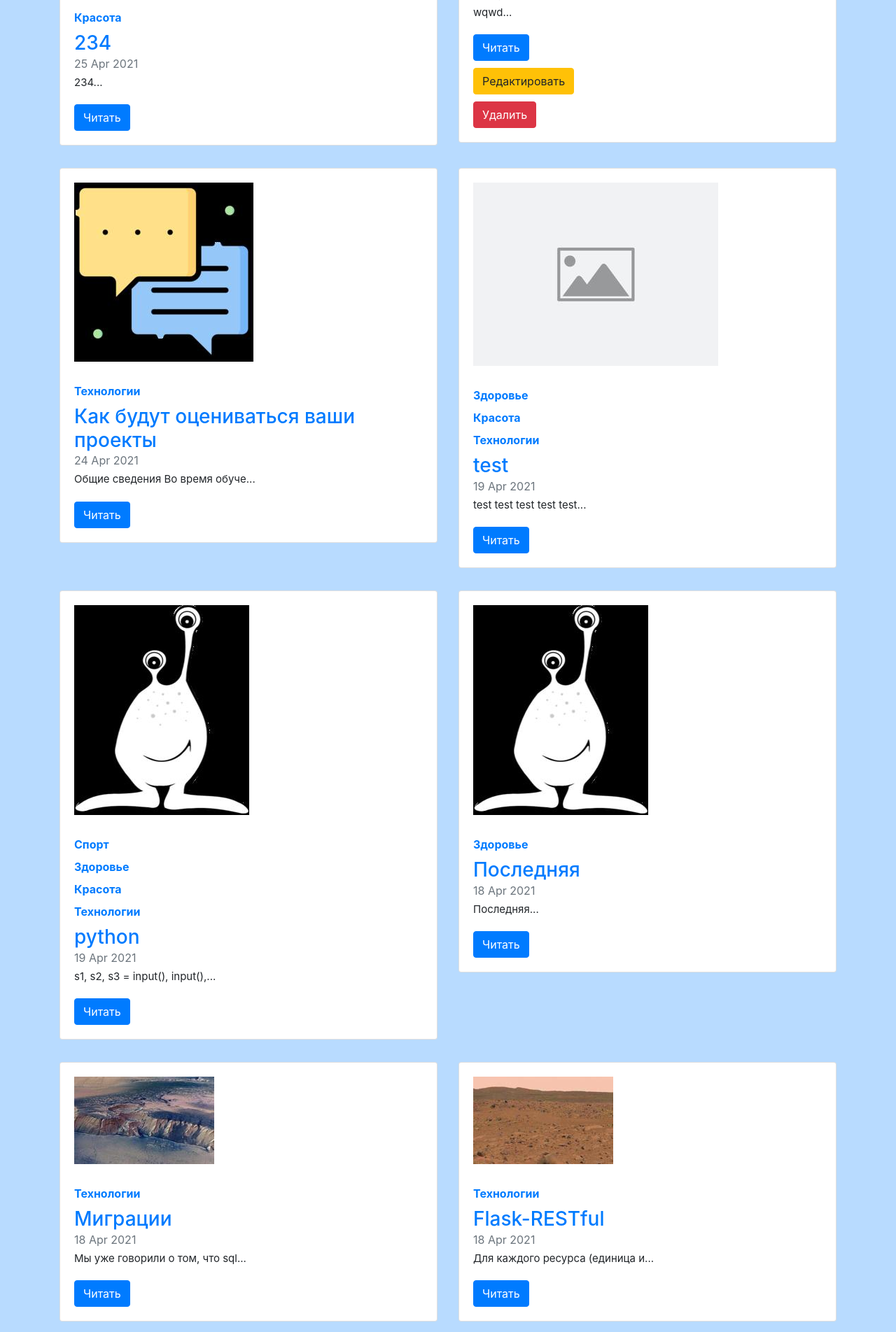
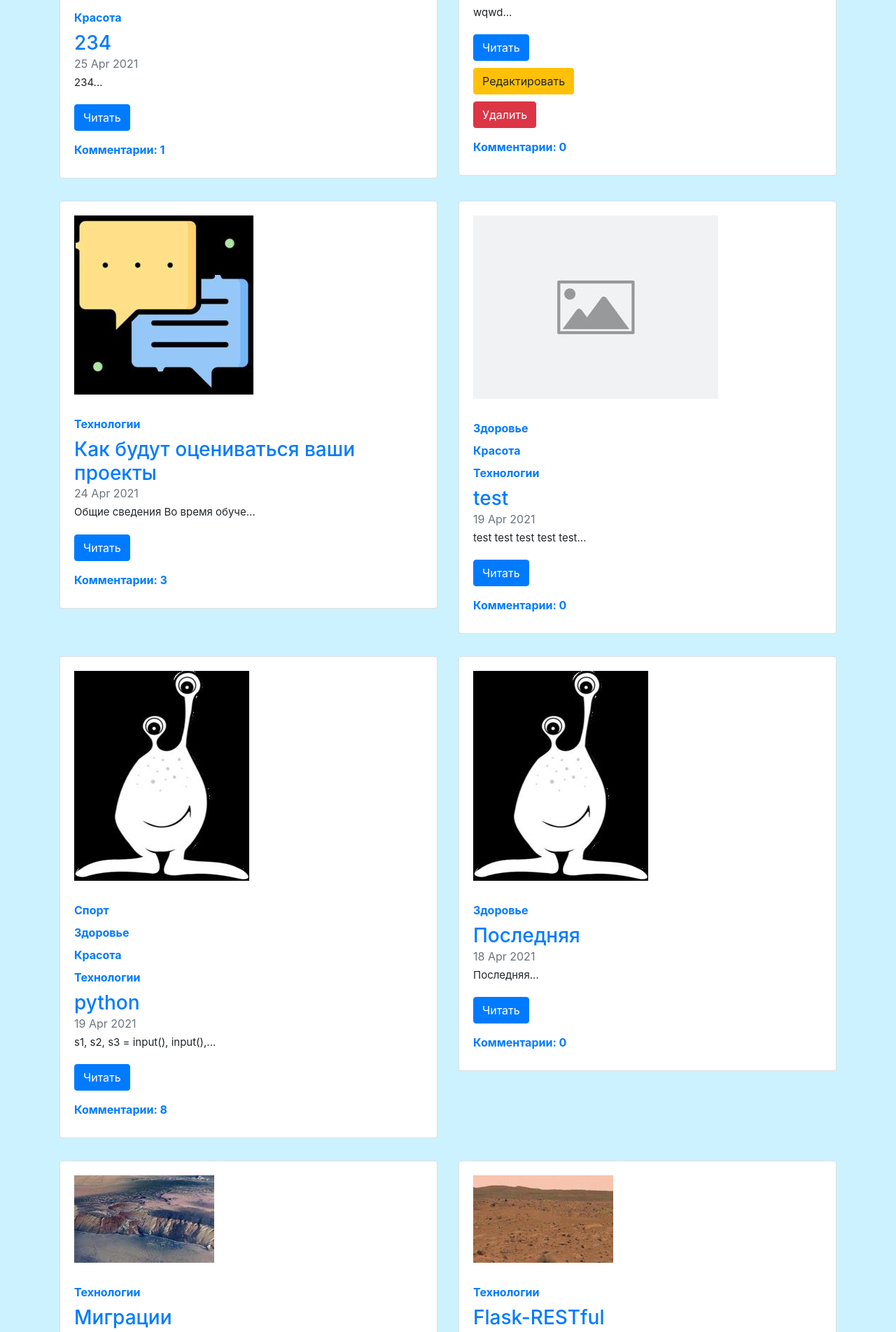
Before and after one commit to pro100kamil/web_project, a Flask app: page / in a window 1280 px wide. Shown: the part 514-2418 px from the top of the page at 70% size. Run offline with Flask 2, Linux system fonts and the light colour scheme; a user stored in the database is signed in; data comes from the database, SQL or seed files in the repository; both versions use the stored data as it was after the commit.

```diff
--- a/data/functions.py
+++ b/data/functions.py
@@ -3,23 +3,18 @@ from .comments import Comment
 from flask import url_for
 
 HTML_COMMENTS = '''<div class="mar-btm">
- <a href="#" class="btn-link text-semibold media-heading box-inline">{username}</a>
+ <a href="/users/{user_id}" class="btn-link text-semibold media-heading box-inline">{username}</a>
  <p class="text-muted text-sm"><i class="fa fa-mobile fa-lg"></i>{date}</p>
  </div>
  <p>{text}</p>
  <div class="pad-ver">
- <div class="btn-group">
- <a class="btn btn-sm btn-default btn-hover-success" href="#"><i class="fa fa-thumbs-up"></i></a>
- <a class="btn btn-sm btn-default btn-hover-danger" href="#"><i class="fa fa-thumbs-down"></i></a>
- </div>
- <a class="btn btn-sm btn-default btn-hover-primary" href="{url}">Ответить</a>
+ <a class="btn btn-sm btn-default btn-hover-primary btn-outline-info" href="{url}">Ответить</a>
  </div>
  <hr>'''
 
-HTML_FORM = '''   <form action="" method="post" class="form-inline pb-2">
+HTML_FORM = '''   <form action="" method="post" class="form-inline pb-2" style="padding-left: 5px;">
         {{ form.hidden_tag() }}
         <p>
-            {{ form.content.label }}<br>
             {{ form.content(class="form-control") }}
             {% for error in form.content.errors %}
                 <p class="alert alert-danger" role="alert">
@@ -44,14 +39,16 @@ def reformat_comments(comments: List[Comment], to_id=None, reply_id=None):
                                       text=comment.text,
                                       url=url_for('show_post',
                                                   post_id=comment.post_id,
-                                                  reply_to=comment.id))
+                                                  reply_to=comment.id), user_id=comment.user_id)
         text_2 = '''<div class="media-block">
-                        <a class="media-left" href="#">
+                        <a class="media-left" href="/users/{user_id}">
                             <img class="img-circle img-sm"
-                            alt="Профиль пользователя" src="{url}">
+                            alt="Профиль пользователя" src="{url}" style="border-radius: 50%;
+                            margin-right: 20px;">
                         </a>
                     <div class="media-body">'''.format(
-            url=url_for('static', filename='img/users/') + comment.user.icon)
+            url=url_for('static', filename='img/users/') + comment.user.icon,
+            user_id=comment.user_id)
         html_code += text_2 + text_1 + reformat_comments(comments, comment.id,
                                                          reply_id)
 
--- a/static/css/style.css
+++ b/static/css/style.css
@@ -1,5 +1,5 @@
 body {
-    background-color: #b8dbff;
+    background-color: #ccf2ff;
 }
 
 h2 {
--- a/templates/index.html
+++ b/templates/index.html
@@ -40,6 +40,9 @@
                     Удалить
                 </a>
                 {% endif %}
+                 <strong class="d-inline-block mb-2 text-primary" style="margin-top: 15px;">
+                        Комментарии: {{ post.comments | length }}
+                  </strong>
             </div>
         </div>
 
--- a/templates/search_posts.html
+++ b/templates/search_posts.html
@@ -52,6 +52,9 @@
                     Удалить
                 </a>
                 {% endif %}
+                 <strong class="d-inline-block mb-2 text-primary" style="margin-top: 15px;">
+                        Комментарии: {{ post.comments | length }}
+                  </strong>
             </div>
         </div>
 
```
Also changed, not shown: templates/post.html (+8 -10 lines), db/data.db.
